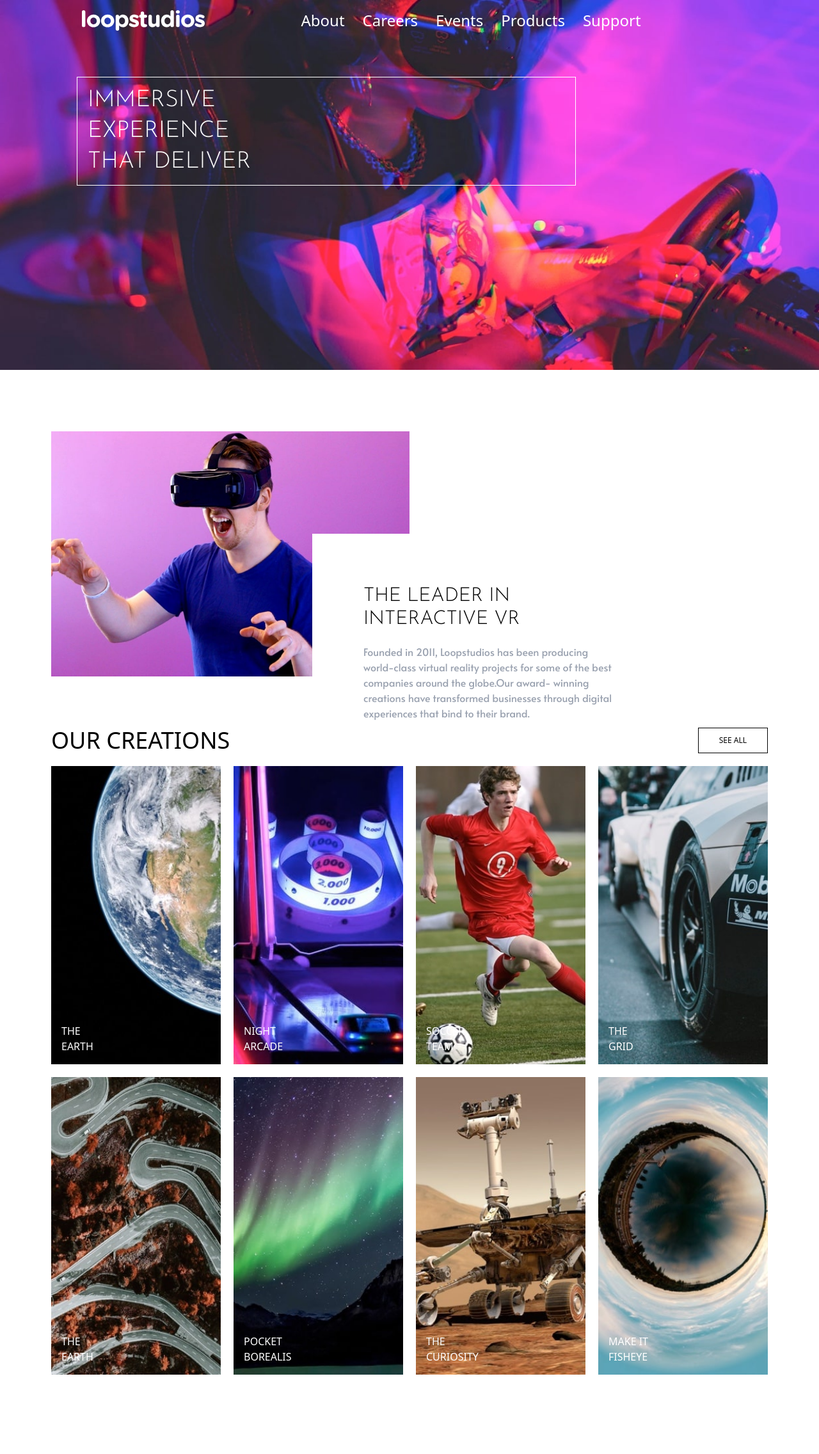
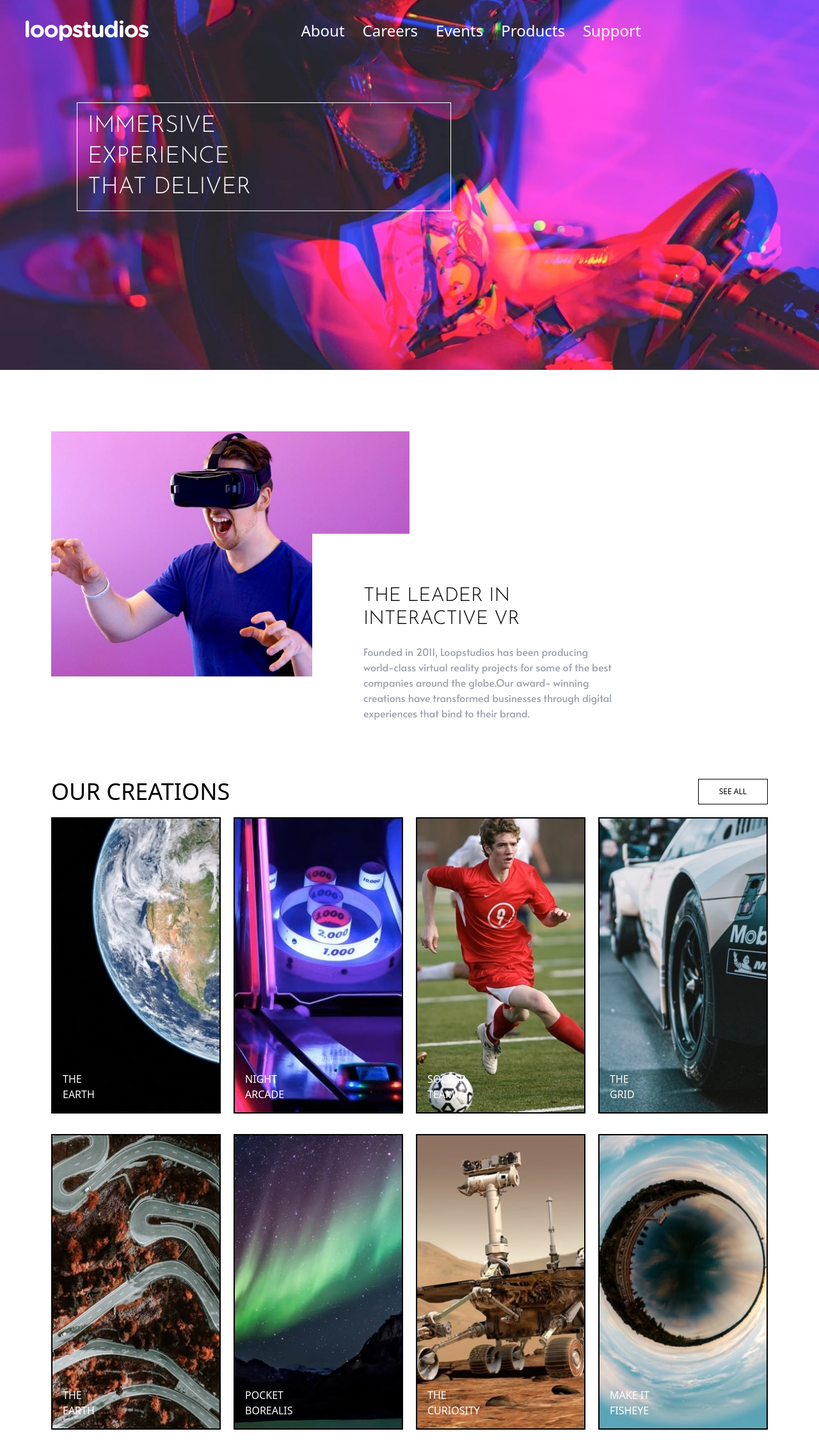
Before and after one commit to Elai5/loopstudio, a React (Vite) app: page / in a window 1280 px wide. Shown: the top 2272 px of the page at 64% size. Before the commit the page ends 2148 px from the top, so only its background shows below. Built offline with nearby package versions, Linux system fonts and the light colour scheme.

Commit message:
transion added to creation and navbar page

```diff
--- a/src/components/Home.jsx
+++ b/src/components/Home.jsx
@@ -26,9 +26,9 @@ export const Home = () => {
       <>
         <div className="absolute inset-0 px-2 lg:px-20 md:px-20 w-full">
           <Navbar />
-          <div className="w-full flex min-h-screen py-30 lg:px-10">
+          <div className="w-full flex min-h-screen py-30 lg:px-10 lg:py-40">
             <div className="w-full lg:w-3/4 md:w-1/2 text-left text-white">
-              <h1 className="w-full max-w-full flex flex-col gap-2 text-5xl lg:text-4xl md:text-4xl font-josefin border border-white p-2 lg:p-4 sm:p-2 ">
+              <h1 className="w-full lg:w-3/4 max-w-full flex flex-col gap-2 text-5xl lg:text-4xl md:text-4xl font-josefin border border-white p-2 lg:p-4 sm:p-2 ">
                 <span>IMMERSIVE</span>
                 <span>EXPERIENCE</span>
                 <span>THAT DELIVER</span>
--- a/src/components/Navbar.jsx
+++ b/src/components/Navbar.jsx
@@ -6,10 +6,10 @@ import { assets } from "../assets/assets";
 const Navbar = () => {
   return (
     <div className="absolute top-0 left-0 w-full z-10">
-      <div className="container mx-auto flex justify-between items-center gap-8 py-4 px-6 md:px-20 lg:px-32 bg-transparent">
-        <img className="h-1/2" src={assets.logo} alt="LogoIcon" />
+      <div className="container w-full mx-auto flex justify-between gap-8 py-8 px-6 md:px-20 lg:px-10">
+        <img className="" src={assets.logo} alt="LogoIcon" />
         <ul className="hidden md:flex gap-7 text-white text-2xl">
-          <li className="cursor-poiner">
+          <li className="cursor-poiner hover:text-[hsl(0,0%,85%)]">
             <a href="">About</a>
           </li>
           <li>
@@ -30,7 +30,7 @@ const Navbar = () => {
         </div>
       </div>
       {/* mobile nav */}
-      <div className="hidden h-screen bg-black text-white">
+      <div className="hidden h-screen bg-black text-[hsl(0,0%,100%)]">
         <img src={assets.icon_close} alt="" className="absolute right-0 p-4" />
         <ul className="md:flex p-5 gap-7 text-white text-xl">
           <li className="cursor-poiner">
--- a/src/components/Project.jsx
+++ b/src/components/Project.jsx
@@ -5,15 +5,15 @@ import { assets } from "../assets/assets";
 
 const Project = () => {
   return (
-    <div className="w-full px-5 lg:px-20">
+    <div className="w-full px-5 lg:px-20 py-20">
       <div className="w-full flex flex-col">
         <div className="flex w-full justify-between mb-5">
           <h2 className="text-sm md:text-4xl font-light">OUR CREATIONS</h2>
           <button className="border text-xs px-2 md:px-8 py-1">SEE ALL</button>
         </div>
-        <div className="w-full flex flex-col gap-5">
+        <div className="w-full flex flex-col gap-8">
           <div className="w-full flex flex-col md:flex-row gap-5">
-            <div className="relative w-full md:w-1/3">
+            <div className="relative w-full md:w-1/3 cursor-pointer border-2 border-black hover:-translate-y-4">
               <picture>
                 <source
                   media="(max-width:639px)"
@@ -31,7 +31,7 @@ const Project = () => {
                 <br /> EARTH
               </h2>
             </div>
-            <div className="relative w-full md:w-1/3">
+            <div className="relative w-full md:w-1/3 cursor-pointer border-2 border-black hover:-translate-y-4">
               <picture>
                 <source
                   media="(max-width:639px)"
@@ -49,7 +49,7 @@ const Project = () => {
                 ARCADE
               </h2>
             </div>
-            <div className="relative w-full md:w-1/3">
+            <div className="relative w-full md:w-1/3 cursor-pointer border-2 border-black hover:-translate-y-4">
               <picture>
                 <source
                   media="(max-width:639px)"
@@ -66,7 +66,7 @@ const Project = () => {
                 <br /> TEAM
               </h2>
             </div>
-            <div className="relative w-full md:w-1/3">
+            <div className="relative w-full md:w-1/3 cursor-pointer border-2 border-black hover:-translate-y-4">
               <picture>
                 <source media="(max-width:639px)" srcSet={assets.mobile_grid} />
                 <img
@@ -83,7 +83,7 @@ const Project = () => {
             </div>
           </div>
           <div className="w-full flex flex-col md:flex-row gap-5">
-            <div className="relative w-full md:w-1/3">
+            <div className="relative w-full md:w-1/3 cursor-pointer border-2 border-black hover:-translate-y-4">
               <picture>
                 <source
                   media="(max-width:639px)"
@@ -100,7 +100,7 @@ const Project = () => {
                 <br /> EARTH
               </h2>
             </div>
-            <div className="relative w-full md:w-1/3">
+            <div className="relative w-full md:w-1/3 cursor-pointer border-2 border-black hover:-translate-y-4">
               <picture>
                 <source
                   media="(max-width:639px)"
@@ -117,7 +117,7 @@ const Project = () => {
                 <br /> BOREALIS
               </h2>
             </div>
-            <div className="relative w-full md:w-1/3">
+            <div className="relative w-full md:w-1/3 cursor-pointer border-2 border-black hover:-translate-y-4">
               <picture>
                 <source
                   media="(max-width:639px)"
@@ -134,7 +134,7 @@ const Project = () => {
                 <br /> CURIOSITY
               </h2>
             </div>
-            <div className="relative w-full md:w-1/3">
+            <div className="relative w-full md:w-1/3 cursor-pointer border-2 border-black hover:-translate-y-4">
               <picture>
                 <source
                   media="(max-width:639px)"
@@ -153,143 +153,6 @@ const Project = () => {
             </div>
           </div>
         </div>
-        {/* <div className="w-full flex flex-col gap-8 bg-green-300">
-          <div className="grid grid-cols-4 gap-4 py-4">
-            <div className="relative w-full">
-              <picture>
-                <source
-                  media="(min-width:375"
-                  srcSet={assets.mobile_deep_earth}
-                />
-                <img
-                  src={assets.desktop_deep_earth}
-                  alt=""
-                  className="w-full object-cover"
-                />
-              </picture>
-              <h2 className="absolute bottom-4 left-4 text-white text-base">
-                THE
-                <br /> EARTH
-              </h2>
-            </div>
-            <div className="relative w-full">
-              <picture>
-                <source
-                  media="(min-width:375"
-                  srcSet={assets.mobile_night_arcade}
-                />
-                <img
-                  src={assets.desktop_night_arcade}
-                  alt=""
-                  className="w-full object-cover"
-                />
-              </picture>
-              <h2 className="absolute bottom-4 left-4 text-white text-base">
-                THE
-                <br /> EARTH
-              </h2>
-            </div>
-            <div className="relative w-full">
-              <picture>
-                <source
-                  media="(min-width:375"
-                  srcSet={assets.mobile_soccer_team}
-                />
-                <img
-                  src={assets.desktop_soccer_team}
-                  alt=""
-                  className="w-full object-cover"
-                />
-              </picture>
-              <h2 className="absolute bottom-4 left-4 text-white text-base">
-                THE
-                <br /> EARTH
-              </h2>
-            </div>
-            <div className="relative w-full">
-              <picture>
-                <source media="(min-width:375" srcSet={assets.mobile_grid} />
-                <img
-                  src={assets.desktop_grid}
-                  alt=""
-                  className="w-full object-cover"
-                />
-              </picture>
-              <h2 className="absolute bottom-4 left-4 text-white text-base">
-                THE
-                <br /> EARTH
-              </h2>
-            </div>
-          </div>
-          <div className="grid grid-cols-4 gap-4 py-4">
-            <div className="relative w-full">
-              <picture>
-                <source
-                  media="(min-width:375"
-                  srcSet={assets.mobile_from_above}
-                />
-                <img
-                  src={assets.desktop_from_above}
-                  alt=""
-                  className="w-full object-cover"
-                />
-              </picture>
-              <h2 className="absolute bottom-4 left-4 text-white text-base">
-                THE
-                <br /> EARTH
-              </h2>
-            </div>
-            <div className="relative w-full">
-              <picture>
-                <source
-                  media="(min-width:375"
-                  srcSet={assets.mobile_pocket_borealis}
-                />
-                <img
-                  src={assets.desktop_pocket_borealis}
-                  alt=""
-                  className="w-full object-cover"
-                />
-              </picture>
-              <h2 className="absolute bottom-4 left-4 text-white text-base">
-                THE
-                <br /> EARTH
-              </h2>
-            </div>
-            <div className="relative w-full">
-              <picture>
-                <source
-                  media="(min-width:375"
-                  srcSet={assets.mobile_curiosity}
-                />
-                <img
-                  src={assets.desktop_curiosity}
-                  alt=""
-                  className="w-full object-cover"
-                />
-              </picture>
-              <h2 className="absolute bottom-4 left-4 text-white text-base">
-                THE
-                <br /> EARTH
-              </h2>
-            </div>
-            <div className="relative w-full">
-              <picture>
-                <source media="(min-width:375" srcSet={assets.mobile_fisheye} />
-                <img
-                  src={assets.desktop_fisheye}
-                  alt=""
-                  className="w-full object-cover"
-                />
-              </picture>
-              <h2 className="absolute bottom-4 left-4 text-white text-base">
-                THE
-                <br /> EARTH
-              </h2>
-            </div>
-          </div>
-
-        </div> */}
       </div>
     </div>
   );
```
